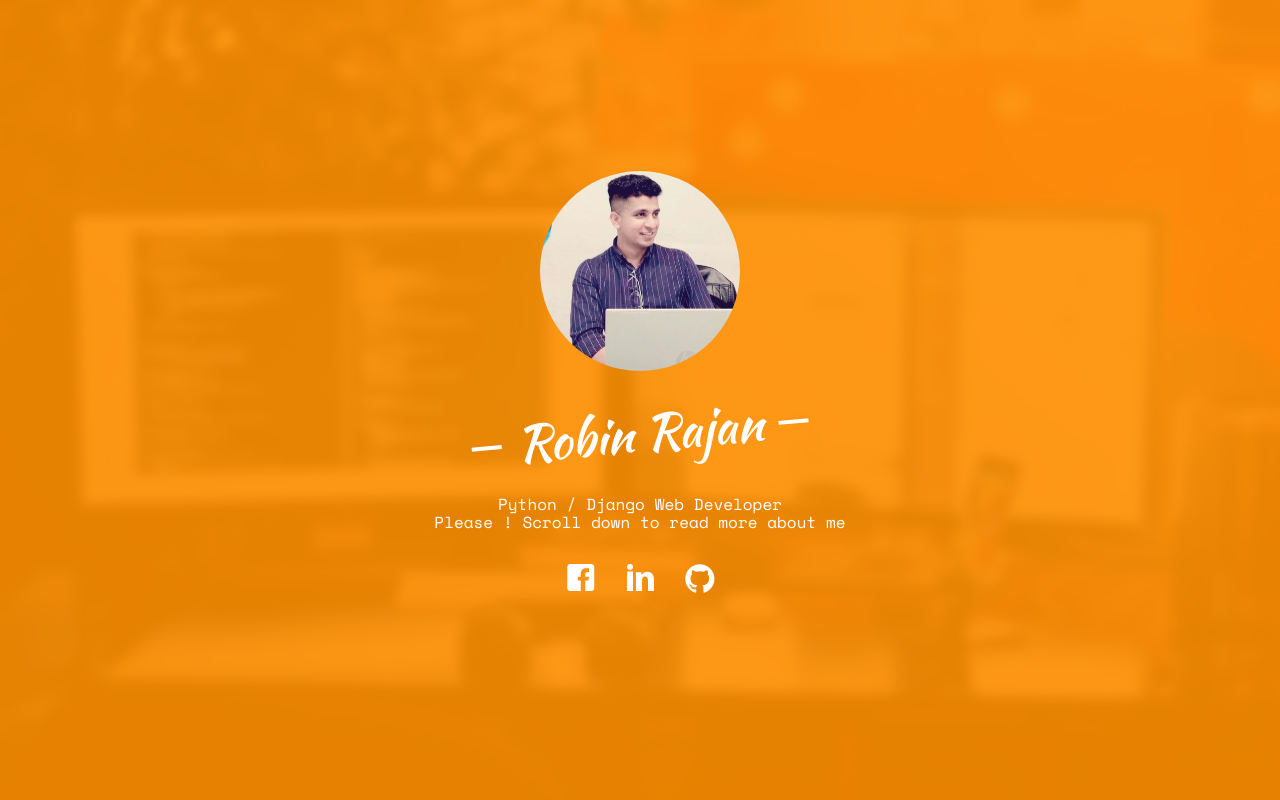
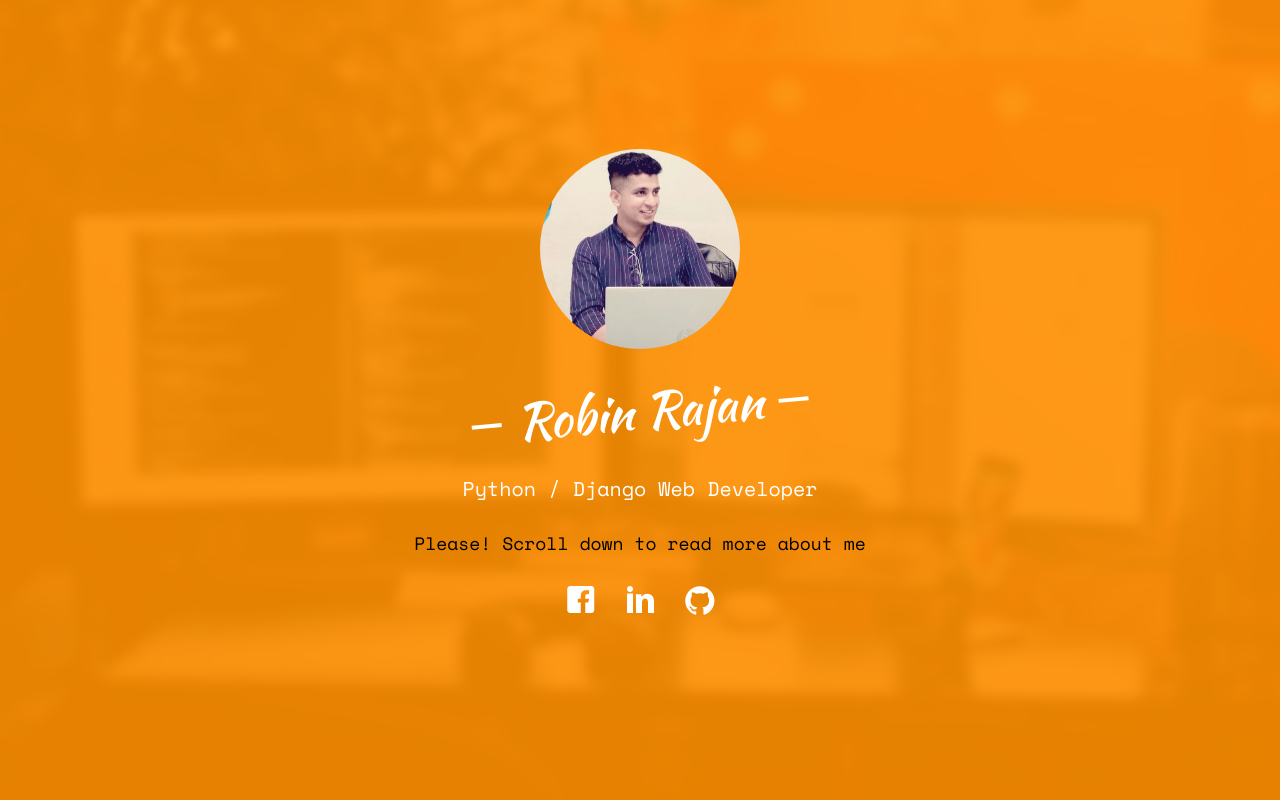
Before and after one commit to Robin440/my-portfolio, a plain HTML site: page index.html in a window 1280 px wide. Shown: the top 800 px of the page. Drawn offline with nearby package versions, Linux system fonts and the light colour scheme; some packages are replaced by stand-ins of ours; no server answers; a small style sheet from the web is missing; files whose address does not match are found by name.

```diff
--- a/index.html
+++ b/index.html
@@ -78,8 +78,8 @@
 							<div class="display-tc js-fullheight animate-box" data-animate-effect="fadeIn">
 								<div class="profile-thumb" style="background: url(/images/pro.jpeg);"></div>
 								<h1><span>Robin Rajan</span></h1>
-								<h3><span>Python / Django Web Developer</span></h3>
-								<h3><span>Please ! Scroll down to read more about me</span></h3>
+								<h2><span>Python / Django Web Developer</span></h2>
+								<h4><span>Please! Scroll down to read more about me</span></h4>
 								<p>
 								<ul class="fh5co-social-icons">
 
```
